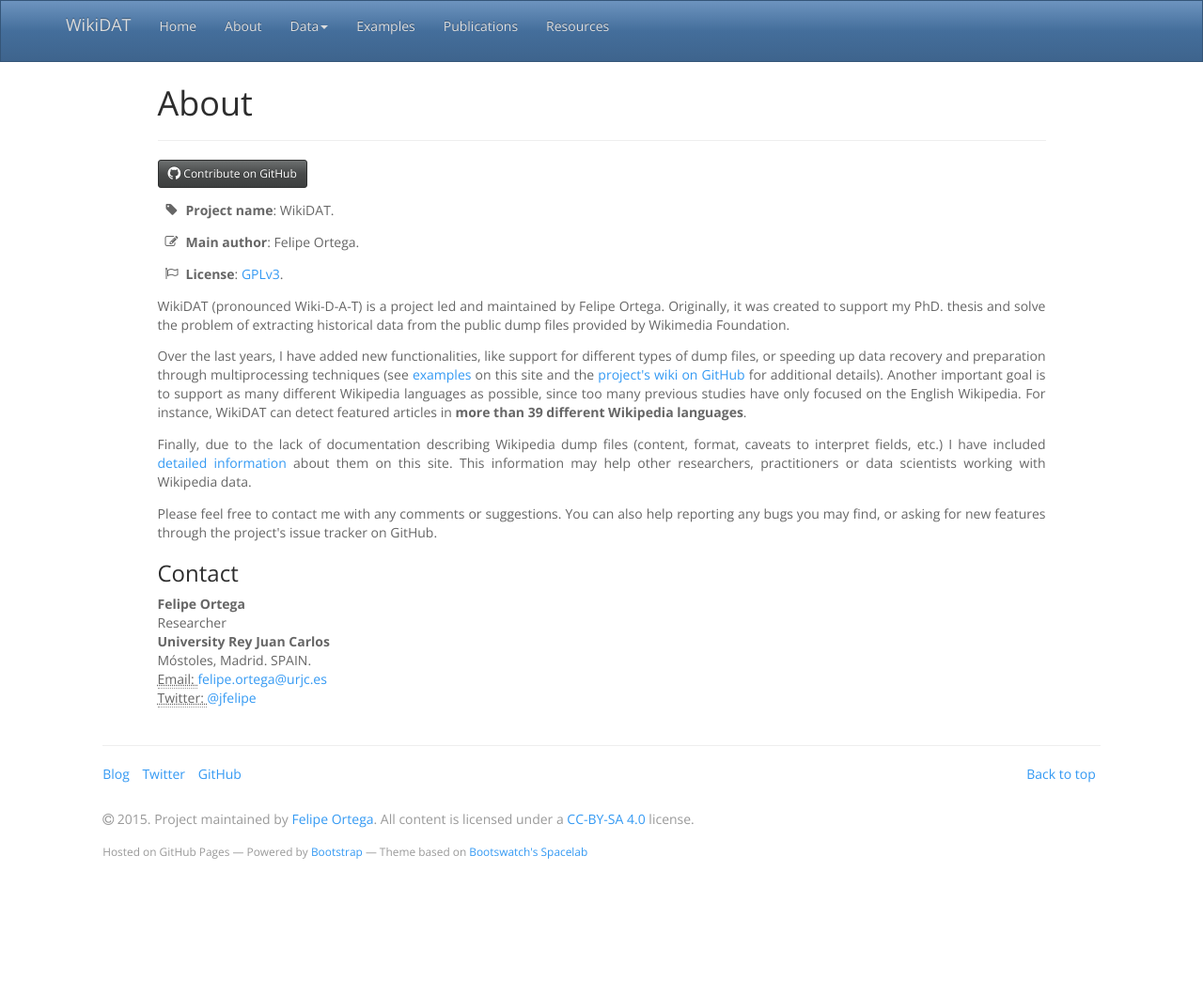
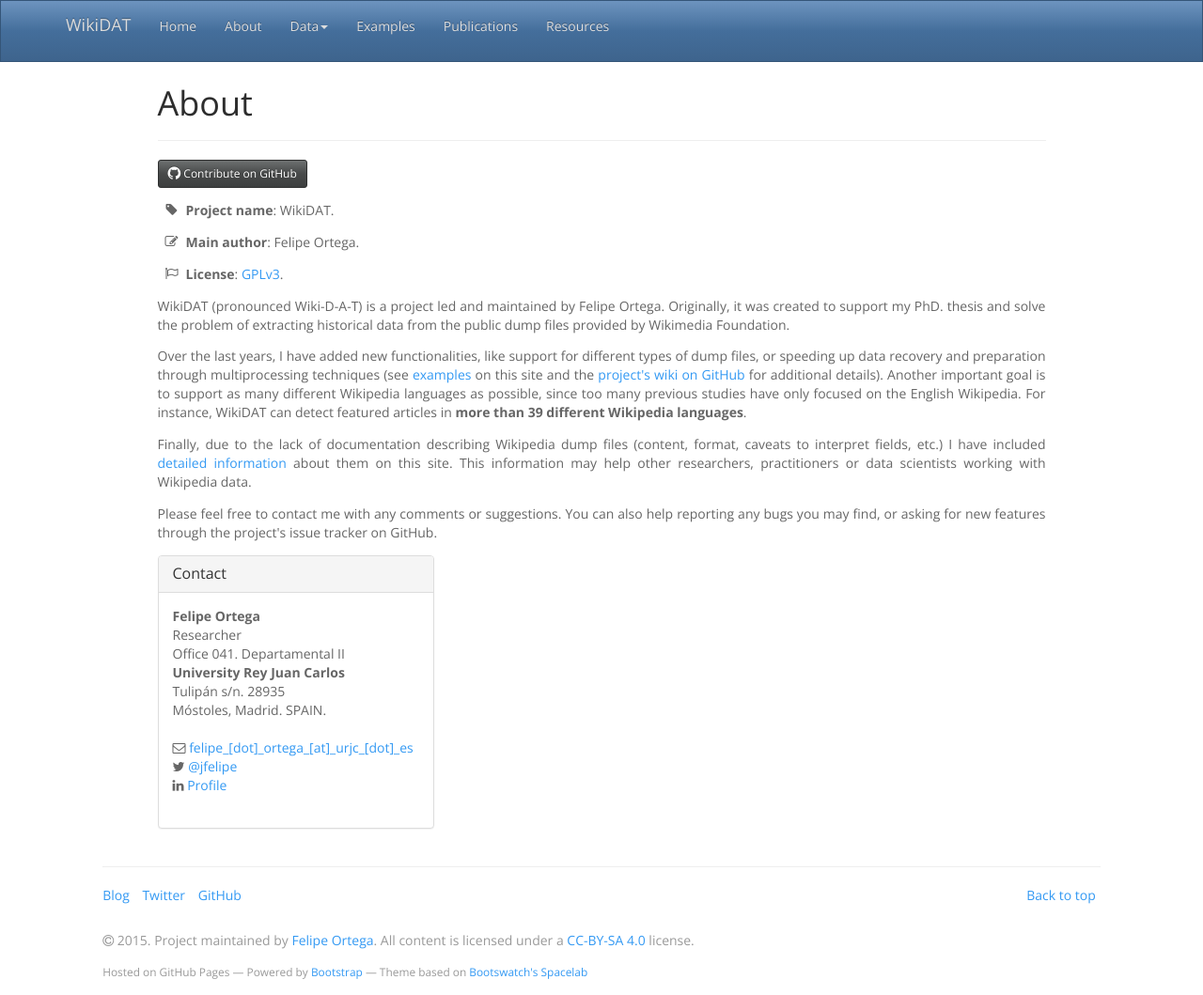
Before and after one commit to glimmerphoenix/WikiDAT, a Jekyll site: the page built from pages/about/index.html, in a window 1280 px wide and 1059 px high. Shown: the whole window at 94% size. Built offline with Jekyll 4.4.1, drawn with Linux system fonts in a browser that asks for light colours; nearby versions of some CDN libraries.

Commit message:
Update formatting contact info

```diff
--- a/pages/about/index.html
+++ b/pages/about/index.html
@@ -61,21 +61,38 @@
 				issue tracker on GitHub.
 			</p>
 
-			<h3>Contact</h3>
+			<div class="row">
+				<div class="col-sm-4">
+					<div class="panel panel-default">
+						<div class="panel-heading">
+							<h3 class="panel-title">Contact</h3>
+						</div>
+						<div class="panel-body">
 							<address>
 								<strong>Felipe Ortega</strong>
 								<br>
 								Researcher
 								<br>
+								Office 041. Departamental II
+								<br>
 								<strong>University Rey Juan Carlos</strong>
+								<br>
+								Tulipán s/n. 28935
 								<br>
 								Móstoles, Madrid. SPAIN.
 								<br>
-				<abbr title="E-mail">Email: </abbr><a href="mailto:felipe.ortega@urjc.es">felipe.ortega@urjc.es</a>
 								<br>
-				<abbr title="Twitter">Twitter: </abbr><a href="http://twitter.com/jfelipe">@jfelipe</a>
+								<i class="fa fa-envelope-o"></i> <a href="mailto:felipe.ortega@urjc.es">felipe_[dot]_ortega_[at]_urjc_[dot]_es</a>
+								<br>
+								<i class="fa fa-twitter"></i> <a href="http://twitter.com/jfelipe">@jfelipe</a>
+								<br>
+								<i class="fa fa-linkedin"></i> <a href="https://es.linkedin.com/in/felipeortega">Profile</a>
 							</address>
-
+						</div>
+					</div>
+				</div>
+			</div>
+			<!-- Contact info -->
 		</div>
 	</div>
 </div>
```
Lines whose indentation alone changed are shown as unchanged.
